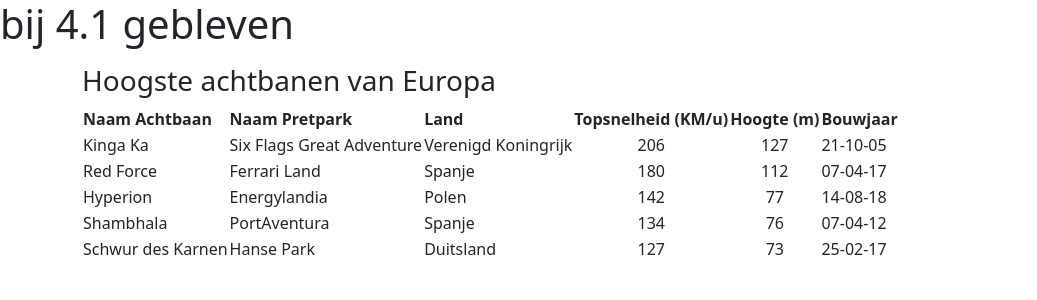
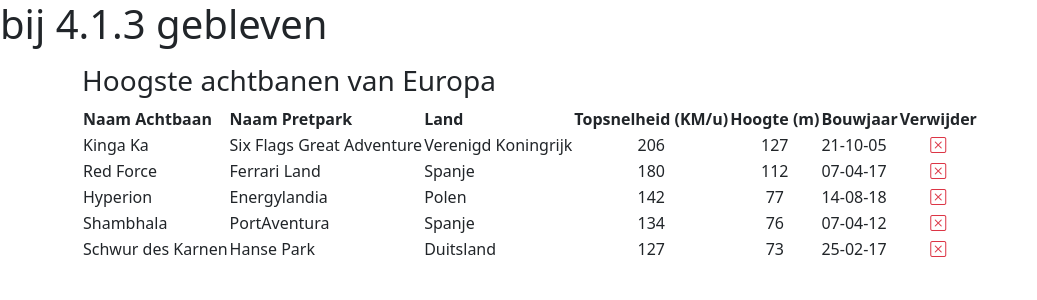
Before and after one commit to jorisMboutrecht/backend, a PHP site: page / in a window 1280 px wide. Shown: the top 300 px of the page, without its empty margins (0-1037 px from the left). Run offline with PHP 8.4, Linux system fonts and the light colour scheme; data comes from the database, SQL or seed files in the repository.

Commit message:
tot 4.1.3 afgemaakt

```diff
--- a/index.php
+++ b/index.php
@@ -22,7 +22,7 @@ $pdo = new PDO($dsn, $dbUser, $dbPass);
  * maak een select-quary die alle gegevens uit de tabel
  * HoogsteAchtbaanVanEuropa haalt. Sorteerd op Hoogte aflopend
  */
-$sql= "SELECT HAVE.Id
+$sql= "SELECT HAVE.id
              ,HAVE.Rollercoaster
              ,HAVE.AmusementPark
              ,HAVE.Country
@@ -64,11 +64,12 @@ $result = $statement->fetchAll(PDO::FETCH_OBJ);
     <meta name="viewport" content="width=device-width, initial-scale=1">
     <title>CRUD-Basics</title>
     <link href="https://cdn.jsdelivr.net/npm/bootstrap@5.3.8/dist/css/bootstrap.min.css" rel="stylesheet" integrity="sha384-sRIl4kxILFvY47J16cr9ZwB07vP4J8+LH7qKQnuqkuIAvNWLzeN8tE5YBujZqJLB" crossorigin="anonymous">
+    <link rel="stylesheet" href="https://cdn.jsdelivr.net/npm/bootstrap-icons@1.13.1/font/bootstrap-icons.min.css">
     <link rel="stylesheet" href="css/style.css">
     <link rel="shortcut icon" herf="img/favicon.ico" type="image/x-icon">
   </head>
   <body>
-    <h1>bij 4.1 gebleven </h1>
+    <h1>bij 4.1.3 gebleven </h1>
     <div class="container mt-3">
 
         <div class="row justify-content center">
@@ -88,6 +89,7 @@ $result = $statement->fetchAll(PDO::FETCH_OBJ);
                         <th>Topsnelheid (KM/u)</th>
                         <th>Hoogte (m)</th>
                         <th>Bouwjaar</th>
+                        <th>Verwijder</th>
                     </thead>
                     <tbody>
                         <?php foreach($result as $rollercoaster):?>
@@ -98,6 +100,11 @@ $result = $statement->fetchAll(PDO::FETCH_OBJ);
                             <td class="text-center"><?= $rollercoaster->Topspeed; ?></td>
                             <td class="text-center"><?= $rollercoaster->Height; ?></td>
                             <td><?= $rollercoaster->YOFC; ?></td>
+                            <td class="text-center">
+                                <a href="delete.php?id=<?= $rollercoaster->id; ?>">
+                                    <i class="bi bi-x-square text-danger"></i>
+                                </a>
+                            </td>
                         </tr>
                     <?php endforeach; ?>
                     </tbody>
```
Also changed, not shown: delete.php (added, +15 -0 lines).
